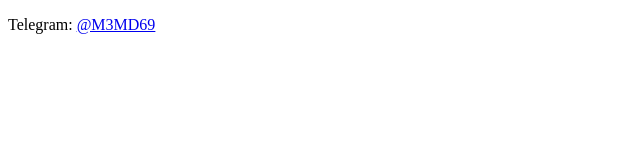
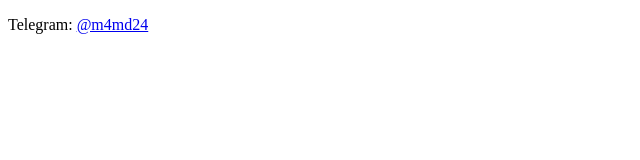
Before and after one commit to M4MD24/LearnHTML, a plain HTML site: page src/_1_learn/_1_6_link/Link.html in a window 1280 px wide. Shown: the full height of the page, 0-640 px from the left. Drawn offline with Linux system fonts and the light colour scheme.

Commit message:
Change My Username

```diff
--- a/src/_1_learn/_1_6_link/Link.html
+++ b/src/_1_learn/_1_6_link/Link.html
@@ -5,6 +5,6 @@
     <title>Link</title>
 </head>
 <body>
-<p>Telegram: <a href="https://t.me/m3md69">@M3MD69</a></p>
+<p>Telegram: <a href="https://t.me/m4md24">@m4md24</a></p>
 </body>
 </html>
```
